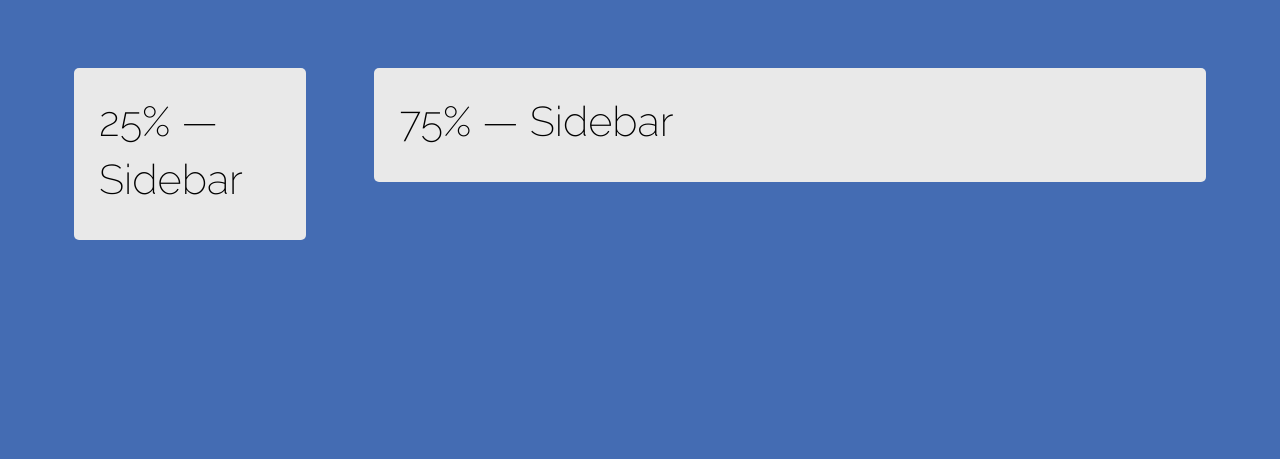
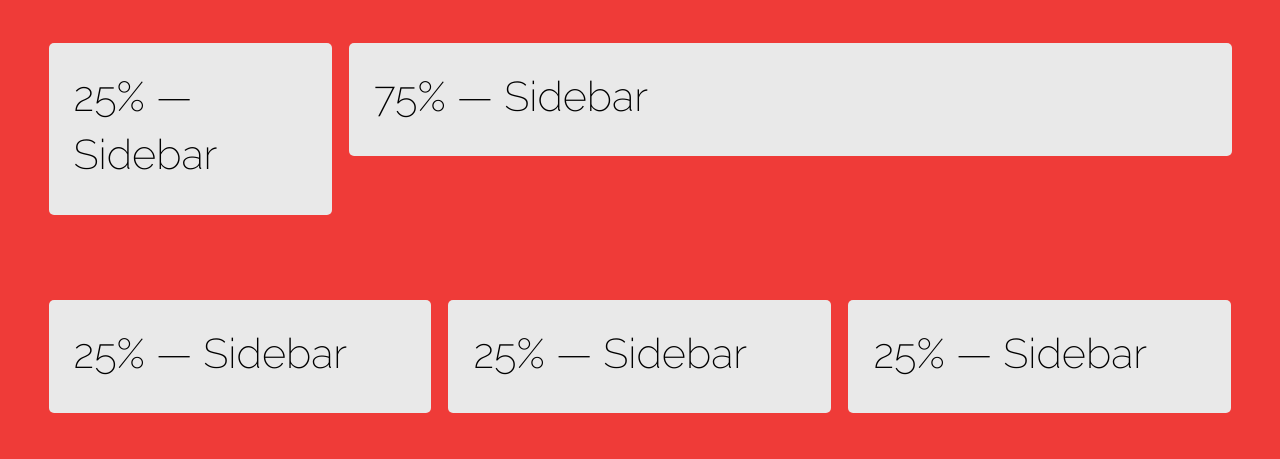
Before and after one commit to dope/paris, a website: page grid.html in a window 1280 px wide. Drawn offline with Linux system fonts and the light colour scheme.

Commit message:
made a start on the grid

```diff
--- a/grid.html
+++ b/grid.html
@@ -6,7 +6,7 @@
   <link href='http://fonts.googleapis.com/css?family=Raleway:500,600,700,800,100,900,400,200,300' rel='stylesheet' type='text/css'>
   <link rel="stylesheet" href="css/paris.css">
 </head>
-<body class="bg-blue">
+<body class="bg-red">
   <div class="grid">
 
     <!-- 75% -->
@@ -23,5 +23,25 @@
       </div>
     </div>
   </div>
+
+  <div class="grid">
+      <div class="grid__col grid__col--3 grid__md--1">
+        <div class="well">
+          <h1>25% — Sidebar</h1>
+        </div>
+      </div>
+
+      <div class="grid__col grid__col--3 grid__xs--1">
+        <div class="well">
+          <h1>25% — Sidebar</h1>
+        </div>
+      </div>
+
+      <div class="grid__col grid__col--3 grid__xs--1">
+        <div class="well">
+          <h1>25% — Sidebar</h1>
+        </div>
+      </div>
+    </div>
 </body>
 </html>
--- a/gulpfile.js
+++ b/gulpfile.js
@@ -1,14 +1,18 @@
 // requirements
 var gulp         = require('gulp');
-var sass         = require('gulp-sass');
+var sass         = require('gulp-ruby-sass');
 var browserSync  = require('browser-sync');
 var prefix       = require('gulp-autoprefixer');
+var plumber      = require('gulp-plumber');
 
 // create sass tasks
-gulp.task('sass', function () {
-  gulp.src('scss/**/*.scss')
-  .pipe(sass({outputStyle: 'compressed', includePaths: ['scss']}))
+gulp.task('sass', function() {
+  return sass('scss/paris.scss', { style: 'compressed' })
+  .on('error', function (err) {
+    console.error('Error!', err.message);
+  })
   .pipe(prefix('last 2 versions', '> 1%', 'ie 8', 'Android 2', 'Firefox ESR'))
+  .pipe(plumber())
   .pipe(gulp.dest('css'));
 });
 
--- a/package.json
+++ b/package.json
@@ -9,7 +9,9 @@
   },
   "devDependencies": {
     "browser-sync": "^1.5.2",
-    "gulp-autoprefixer": "^1.0.1"
+    "gulp-autoprefixer": "^1.0.1",
+    "gulp-plumber": "^1.0.0",
+    "gulp-ruby-sass": "^1.0.1"
   },
   "scripts": {
     "test": "echo \"Error: no test specified\" && exit 1"
--- a/scss/base/_spacing.scss
+++ b/scss/base/_spacing.scss
@@ -13,5 +13,5 @@
 /* Main Variables */
 
 $base-spacing-unit:             34px;
-$half-spacing-unit:             34px / 2;
-$quarter-spacing-unit:          34px / 4;
+$half-spacing-unit:             $base-spacing-unit / 2;
+$quarter-spacing-unit:          $base-spacing-unit / 4;
--- a/scss/components/_grid.scss
+++ b/scss/components/_grid.scss
@@ -11,12 +11,15 @@
 */
 
 /* Main Variables */
+$grid-width:   1200px;
+$grid-gutter:  $quarter-spacing-unit;
 
-$grid-width:                    1200px;
-$grid-gutter:                   $base-spacing-unit;
+/* 12 column options */
+$grid-start:   1;
+$grid-end:     12;
 
-/* Define your columns */
-$grid-columns: 20, 25, 33.33, 50, 75, 100;
+/* Generic column options */
+$grid-generic: 25, 40, 60, 75;
 
 /* Lets keep shit simple. */
 .grid {
@@ -30,8 +33,27 @@ $grid-columns: 20, 25, 33.33, 50, 75, 100;
   }
 }
 
-@each $i in $grid-columns {
-  .grid__col--#{$i} {
-      width: percentage($i / 100);
-  }
+/* 12 columns */
+@for $i from $grid-start through $grid-end {
+    .grid__col--#{$i} {
+        width: 100% / $i;
+    }
 }
+
+/* Generic columns */
+@each $i in $grid-generic {
+    .grid__col--#{$i} {
+        width: percentage($i / 100);
+    }
+}
+
+/* Responsive columns */
+
+$grid-media-queries: ('xs', 'sm', 'md', 'lg', 'xl');
+@each $g-mq in $grid-media-queries {
+    @include sm {
+      .grid__#{$g-mq}--1 {
+          width: 100% !important;
+      }
+    }
+}
--- a/scss/paris.scss
+++ b/scss/paris.scss
@@ -35,4 +35,3 @@
 @import 'components/messages';
 @import 'components/grid';
 @import 'components/well';
-@import 'components/modal';
```
Also changed, not shown: index.html (+0 -39 lines), scss/mixins/_media-queries.scss (+5 -5 lines), css/paris.css.
